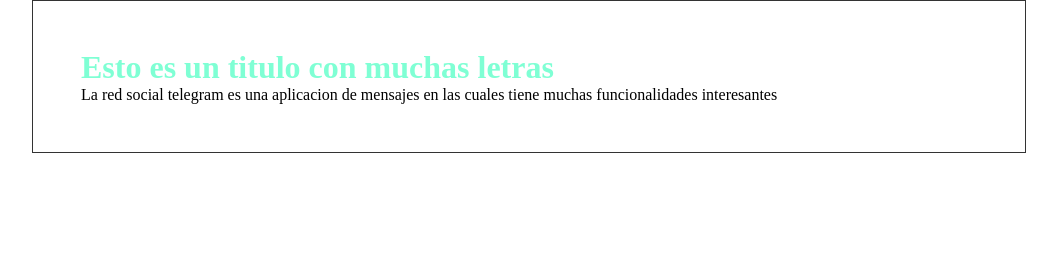
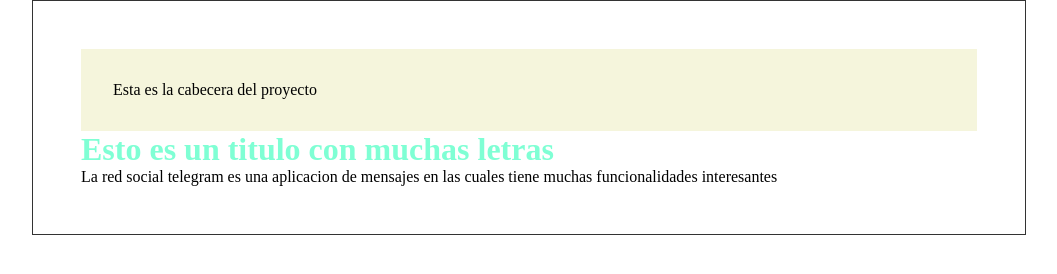
Before and after one commit to ndrsgalvis/proyect-git, a plain HTML site: page index.html in a window 1280 px wide. Shown: the whole page, without its empty margins (111-1168 px from the left). Drawn offline with Linux system fonts and the light colour scheme.

Commit message:
Creamos la cabecera del proyecto con un ligero toque de css

```diff
--- a/css/style.css
+++ b/css/style.css
@@ -12,3 +12,8 @@
 .container > h1 {
     color: aquamarine;
 }
+
+.cabecera{
+    background-color: beige;
+    padding: 2em;
+}
--- a/index.html
+++ b/index.html
@@ -8,6 +8,9 @@
 </head>
 <body>
     <div class="container">
+        <div class="cabecera">
+            Esta es la cabecera del proyecto
+        </div>
         <h1>Esto es un titulo con muchas letras</h1>
         <p>La red social telegram es una aplicacion de mensajes en las cuales tiene muchas funcionalidades interesantes</p>
     </div>
```
